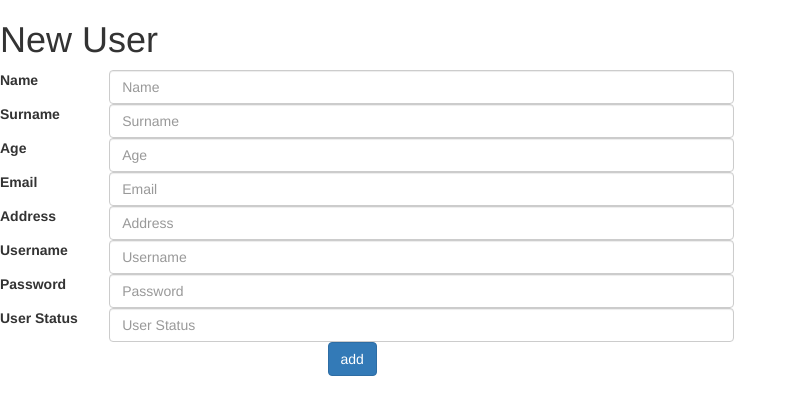
After one commit to kevintervoli/PatagoniaEstate, a PHP site: page /view-php/add_user.php in a window 1280 px wide. The commit adds this page. Shown: the top 415 px of the page, without its empty margins (0-797 px from the left). Run offline with PHP 8.4, Linux system fonts and the light colour scheme.

Commit message:
CRUDE OPERATIONS

```diff
--- a/PHP/rest_api.php
+++ b/PHP/rest_api.php
@@ -27,13 +27,6 @@
         $row = $stmt->fetchAll(PDO::FETCH_ASSOC);
         return $row;
     }
-    public function insert($name,$surname,$age,$email,$address,$username, $password, $status){
-        $stmt = $this->connection->prepare("insert into users (id,name,surname,age,email,address,username, password, status) values (0,:name,:surname,:age,:email,:address,:username, :password, :status)");
-        $stmt->execute(
-            [':name'=>$name,':surname'=>$surname,':age'=>$age,':email'=>$email,':address'=>$address,':username'=>$username, ':password'=>$password, ':status'=>$status]
-        );
-        return;
-    }
     public function update($id,$name,$surname,$age,$email,$address,$username, $password, $status){
         $stmt = $this->connection->prepare("update users set name=:name,surname=:surname,age=:age,email=:email,address=:address,username=:username, password=:password, status=:status where id=:id");
         $stmt->execute(
@@ -41,11 +34,19 @@
         );
         return;
     }
-    public function delete($id):void{
-        $sql = "DELETE FROM users WHERE id=4";
-        $stmt = $this->connection->prepare($sql);
-        $stmt->execute();
-
+    public function delete($id,$username){
+        $stmt = $this->connection->prepare("delete from users where id=:id or username=:username");
+        $stmt->execute(
+            [':id'=>$id, ':username'=>$username]
+        );
+        return;
+    }
+    public function insert($name,$surname,$age,$email,$address,$username, $password, $status){
+        $stmt = $this->connection->prepare("insert into users (name,surname,age,email,address,username, password, status) values (:name,:surname,:age,:email,:address,:username, :password, :status)");
+        $stmt->execute(
+            [':name'=>$name,':surname'=>$surname,':age'=>$age,':email'=>$email,':address'=>$address,':username'=>$username, ':password'=>$password, ':status'=>$status]
+        );
+        return;
     }
 
  }
--- /dev/null
+++ b/view-php/add_user.php
@@ -0,0 +1,88 @@
+<!DOCTYPE html>
+<html lang="en">
+<head>
+    <meta charset="UTF-8">
+    <meta http-equiv="X-UA-Compatible" content="IE=edge">
+    <meta name="viewport" content="width=device-width, initial-scale=1.0">
+    <link rel="stylesheet" href="https://maxcdn.bootstrapcdn.com/bootstrap/3.4.1/css/bootstrap.min.css">
+</head>
+<body>
+    <h1>New User</h1>
+    <form method="post">
+        <div class="row mb-1">
+            <label for="name" class="col-sm-1 col-form-label">Name</label>
+            <div class="col-sm-6">
+                <input type="text" class="form-control" id="name" name="name" placeholder="Name">
+            </div>
+        </div>
+        <div class="row mb-3">
+            <label for="surname" class="col-sm-1 col-form-label">Surname</label>
+            <div class="col-sm-6">
+                <input type="text" class="form-control" id="surname" name="surname" placeholder="Surname">
+            </div>
+        </div>
+        <div class="row mb-3">
+            <label for="age" class="col-sm-1 col-form-label">Age</label>
+            <div class="col-sm-6">
+                <input type="number" class="form-control" id="age" name="age" placeholder="Age">
+            </div>
+        </div>
+        <div class="row mb-3">
+            <label for="email" class="col-sm-1 col-form-label">Email</label>
+            <div class="col-sm-6">
+                <input type="text" class="form-control" id="email" name="email" placeholder="Email">
+            </div>
+        </div>
+        <div class="row mb-3">
+            <label for="address" class="col-sm-1 col-form-label">Address</label>
+            <div class="col-sm-6">
+                <input type="text" class="form-control" id="address" name="address" placeholder="Address">
+            </div>
+        </div>
+        <div class="row mb-3">
+            <label for="username" class="col-sm-1 col-form-label">Username</label>
+            <div class="col-sm-6">
+                <input type="text" class="form-control" id="username" name="username" placeholder="Username">
+            </div>
+        </div>
+        <div class="row mb-3">
+            <label for="password" class="col-sm-1 col-form-label">Password</label>
+            <div class="col-sm-6">
+                <input type="password" class="form-control" id="password" name="password" placeholder="Password">
+            </div>
+        </div>
+        <div class="row mb-3">
+            <label for="confirm_password" class="col-sm-1 col-form-label">User Status</label>
+            <div class="col-sm-6">
+                <input type="password" class="form-control" id="status" name="status" placeholder="User Status">
+            </div>
+        </div>
+        <div class="row mb-3">
+            <div class="col-sm-3"></div>
+            <div class="col-sm-6">
+                <input type="submit" class="btn btn-primary" name="add" value="add" value="Add User">
+            </div>
+        </div>
+    </form>
+    <?php
+    require_once '../PHP/rest_api.php';
+    $db = new Database();
+    // add user
+        if(isset($_POST['add'])){
+            $name = $_POST['name'];
+            $surname = $_POST['surname'];
+            $age = $_POST['age'];
+            $email = $_POST['email'];
+            $address = $_POST['address'];
+            $username = $_POST['username'];
+            $password = $_POST['password'];
+            $confirm_password = $_POST['confirm_password'];
+            $status = $_POST['status'];
+            $db->insert($name, $surname, $age, $email, $address, $username, $password, $status);
+
+
+        }
+    ?>
+
+</body>
+</html>
```
Also changed, not shown: Database/Queries.sql (+5 -5 lines), view-php/admin.php (+25 -13 lines).
